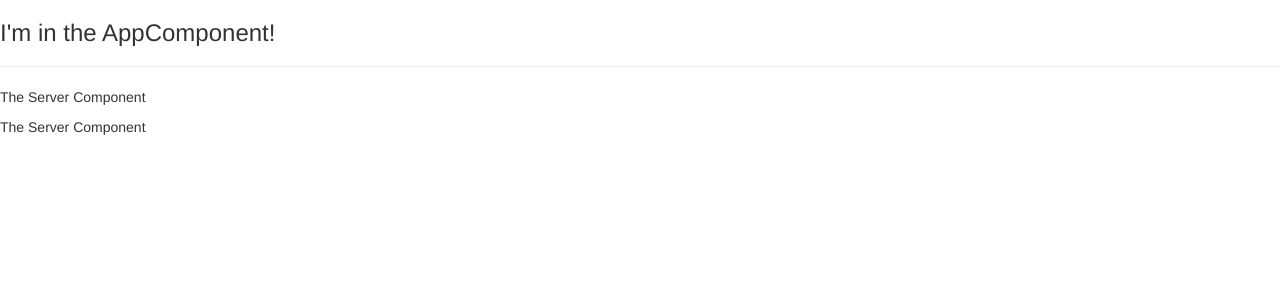
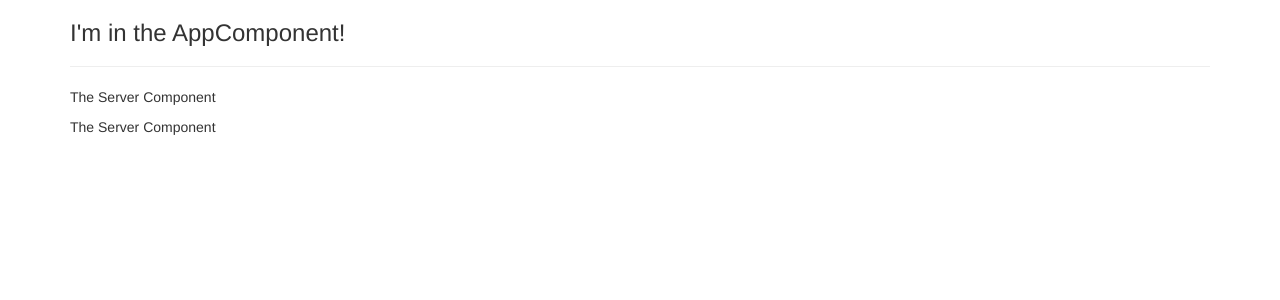
Before and after one commit to JoshuaButrum/JoshuaButrum-NG-1, an Angular app in the folder NG-1-Tutorial/: page / in a window 1280 px wide. Shown: the top 300 px of the page. Built offline with nearby package versions, Linux system fonts and the light colour scheme.

Commit message:
Updated app.component.html

```diff
--- a/NG-1-Tutorial/src/app/app.component.html
+++ b/NG-1-Tutorial/src/app/app.component.html
@@ -1,3 +1,9 @@
-<h3>I'm in the AppComponent!</h3>
-<hr>
-<app-servers></app-servers>
+<div class="container">
+    <div class="row">
+        <div class="col-xs-12">
+            <h3>I'm in the AppComponent!</h3>
+            <hr>
+            <app-servers></app-servers>
+        </div>
+    </div>
+</div>
```
